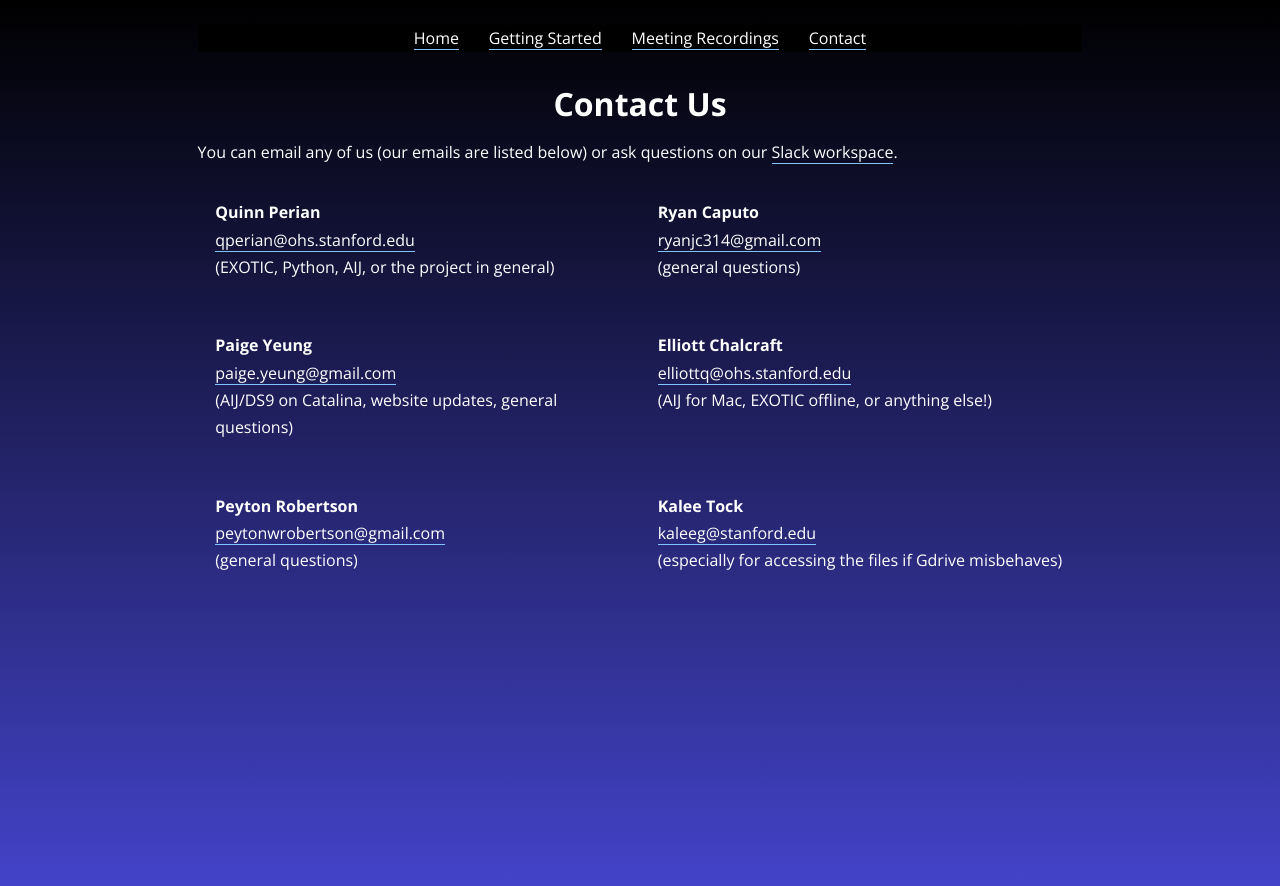
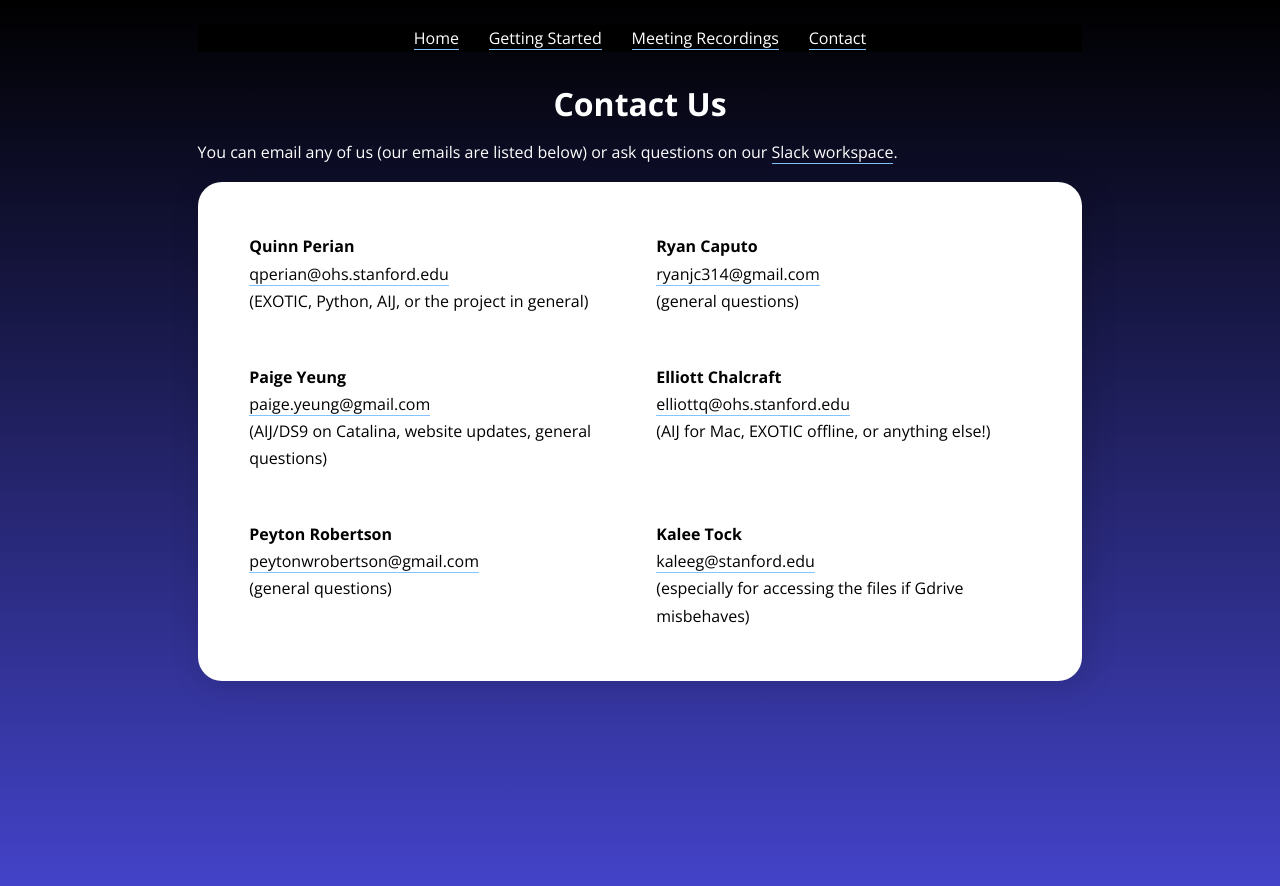
Before and after one commit to paigeyeung/exoplanetresearchworkshop, a Jekyll site: the page built from contact.md, in a window 1280 px wide. Shown: the top 886 px of the page. Built offline with Jekyll 4.4.1, drawn with Linux system fonts in a browser that asks for light colours.

Commit message:
Change appearance of contact page

```diff
--- a/contact.md
+++ b/contact.md
@@ -7,6 +7,7 @@ title: Contact Us
 
 You can email any of us (our emails are listed below) or ask questions on our [Slack workspace](https://join.slack.com/t/exoplanetrese-nug2480/shared_invite/zt-d63jj8jl-WFWgC0P9mOBvDLbJEvo5EQ). <!--Invite expires May 1-->
 
+<div class="light-box">
 <div class="row">
     <div class="column">
         <strong>Quinn Perian</strong><br><a href="mailto:qperian@ohs.stanford.edu">qperian@ohs.stanford.edu</a><br>
@@ -41,6 +42,7 @@ You can email any of us (our emails are listed below) or ask questions on our [S
         (especially for accessing the files if Gdrive misbehaves)
     </div>
 </div>
+</div>
 
 <!-- <form name="contact" method="post" data-netlify="true">
     <label for="name">Name <font color="red">*</font></label>
```
